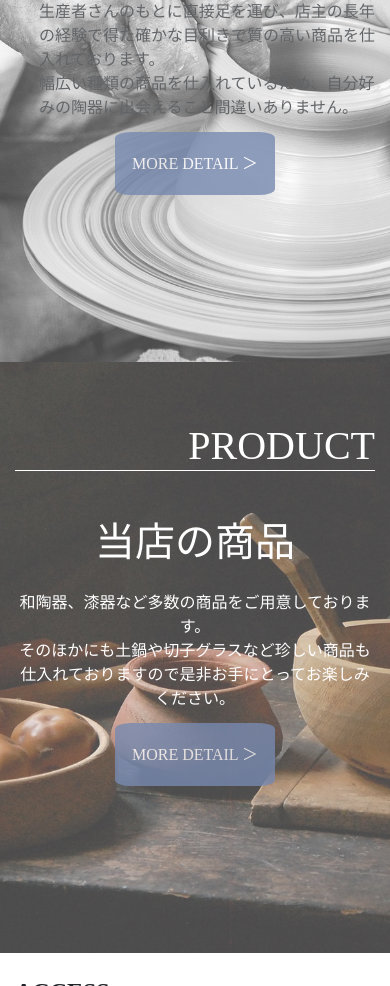
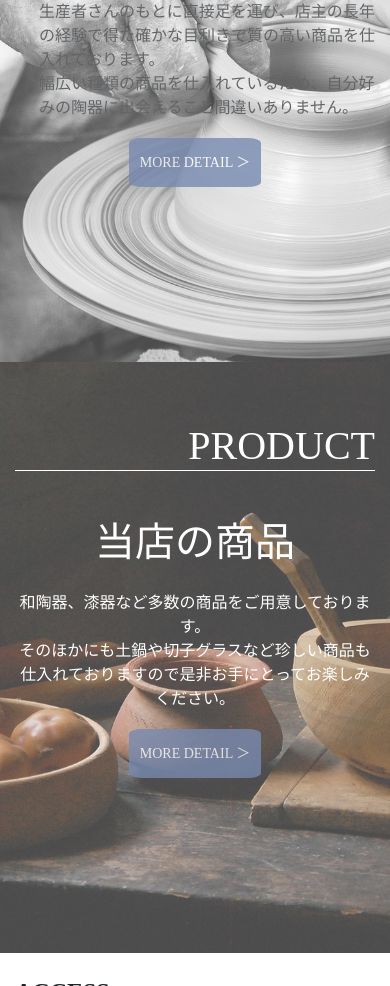
Before and after one commit to minto-d8y/corners_field, a plain HTML site: page index.html in a window 390 px wide. Shown: the part 1640-2626 px from the top of the page. Drawn offline with nearby package versions, Linux system fonts and the light colour scheme.

Commit message:
Update styles.css

```diff
--- a/css/styles.css
+++ b/css/styles.css
@@ -112,11 +112,11 @@ html, body, div, span, object, iframe,
     padding-top:60px;
 }
 
-.about .btn-detail,
-.product .btn-detail{
+.about .top-btn,
+.product .top-btn{
     display:block;
     margin:0 auto;
-    font-size:26px;
+    font-size:16px;
 }
 @media screen and (max-width:767px){
     .about h2,
@@ -595,6 +595,16 @@ textarea::placeholder {
     transition-duration: 0.7s;
     margin:10px auto 0;
 }
+@media screen and (max-width:767px){
+    .about .top-btn,
+    .product .top-btn{
+        font-size:14px;
+    }
+    .top-btn a{
+        padding:16px 10px;
+    }
+}
+
 .top-btn a:hover{
     opacity:1;
     text-decoration:none;
```
